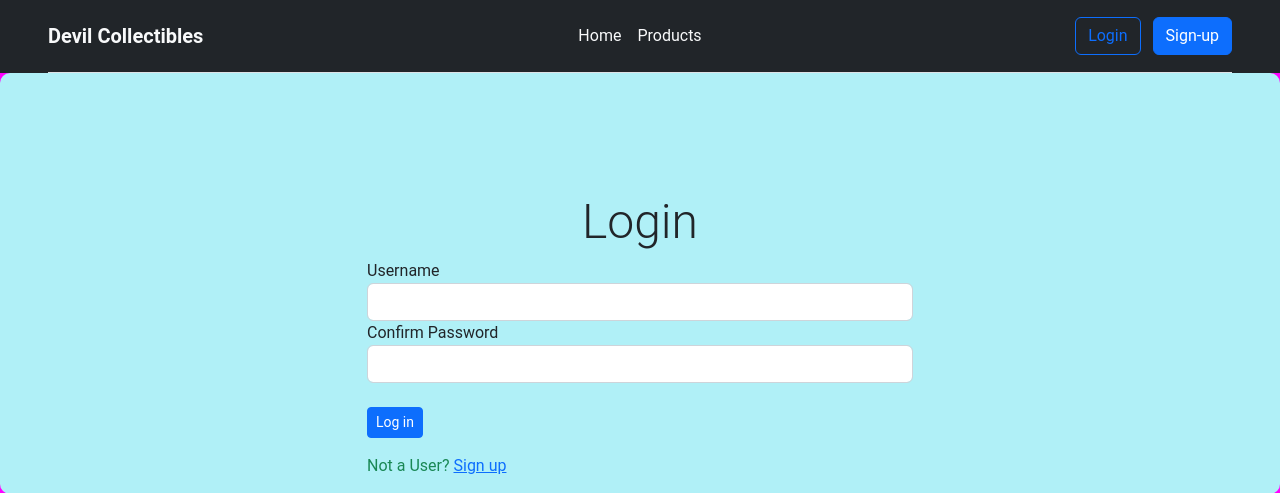
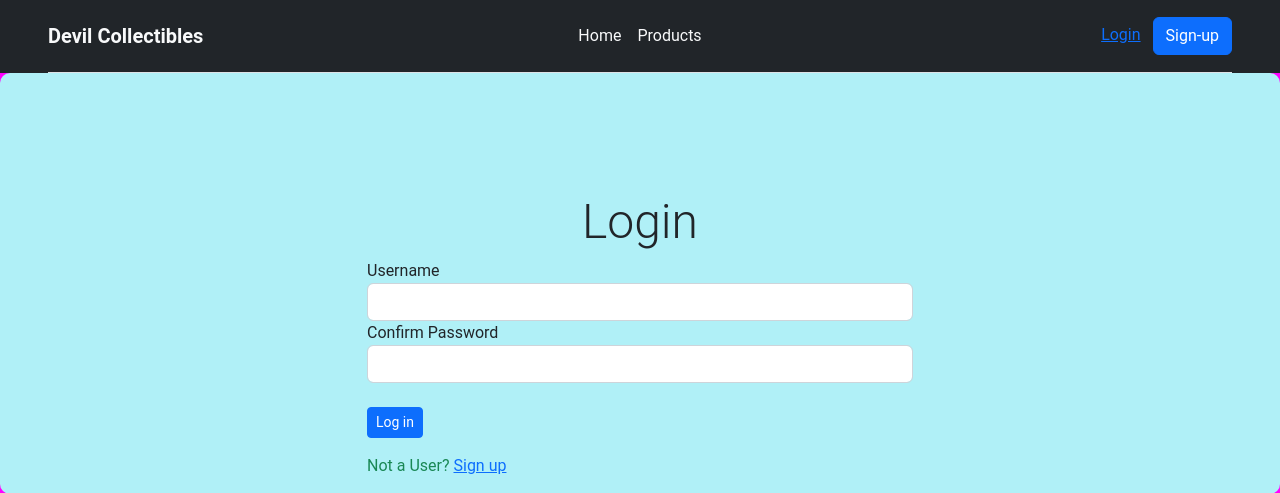
Before and after one commit to cosy-coder/Devil_collectibles, a Django app: a page that uses devilx_home/templates/devilx_home/base.html in a window 1280 px wide. Shown: the top 493 px of the page. Run offline with Django 4.2, Linux system fonts and the light colour scheme.

```diff
--- a/devilx_home/templates/devilx_home/base.html
+++ b/devilx_home/templates/devilx_home/base.html
@@ -143,7 +143,7 @@
           <a
             href="{% url 'login' %}"
             type="button"
-            class="btn btn-outline-primary me-2"
+            class=" me-2"
             >Login</a
           >
           <a href="{% url 'register' %}" type="button" class="btn btn-primary"
```
Also changed, not shown: db.sqlite3, devilx_home/migrations/0009_alter_orders_order_date_alter_products_p_brand_and_more.py (added).
